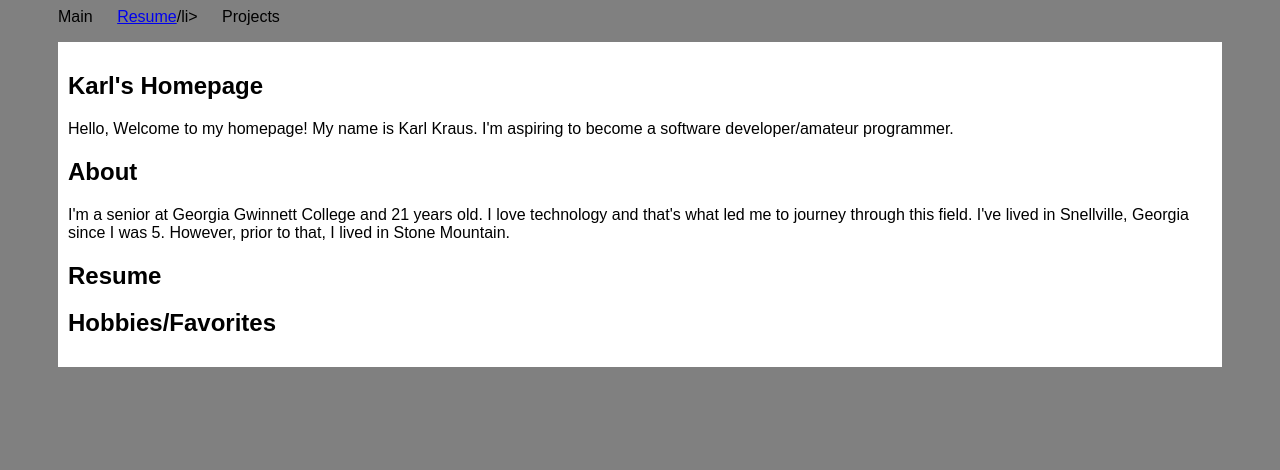
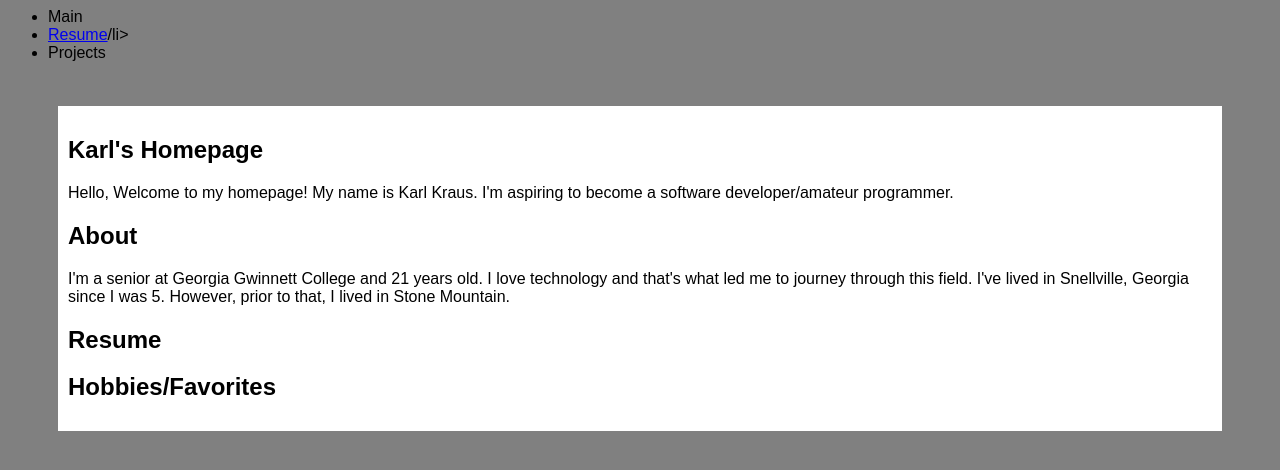
Before and after one commit to kkraus94/kkraus94.github.io, a plain HTML site: page index.html in a window 1280 px wide. Drawn offline with Linux system fonts and the light colour scheme.

Commit message:
deleted li/

```diff
--- a/css/main.css
+++ b/css/main.css
@@ -4,7 +4,7 @@ body {
 }
 
 
-.nav li{
+.nav {
     display:inline;
     margin-left:10px;
     padding-right:10px;
```
